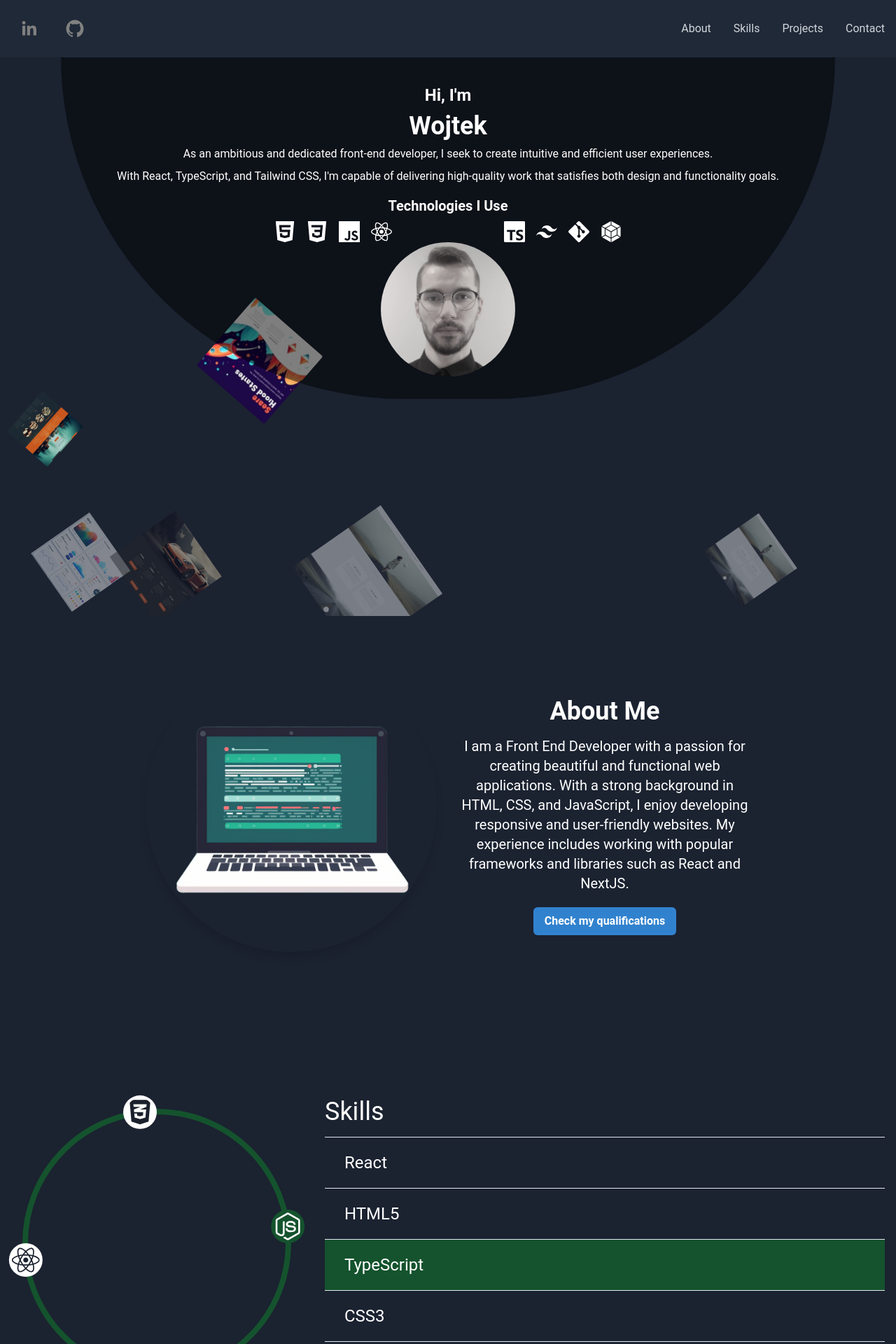
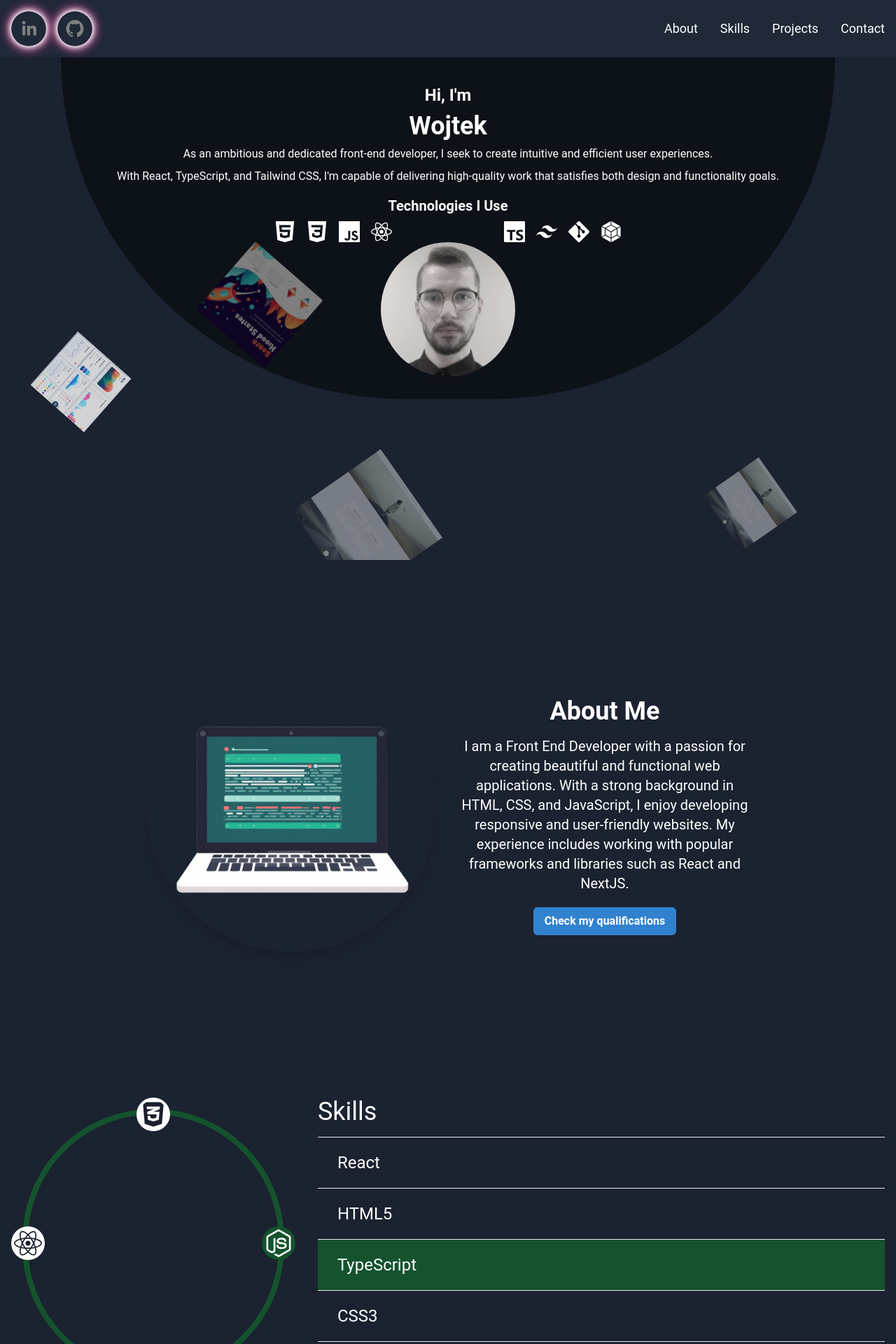
Before and after one commit to wp9975/my-portfolio, a Next.js app: page / in a window 1280 px wide. Shown: the top 1920 px of the page at 70% size. Built offline with nearby package versions, Linux system fonts and the light colour scheme.

Commit message:
layout fixes

```diff
--- a/src/components/Navbar.tsx
+++ b/src/components/Navbar.tsx
@@ -18,12 +18,14 @@ function Navbar({}: Props) {
         url="https://www.linkedin.com/in/wojciech-pieczonka-326710166/"
         fgColor="gray"
         bgColor="transparent"
+        className="rounded-full bthover"
       />
       <SocialIcon
         url="https://www.github.com/wp9975"
         fgColor="gray"
         bgColor="transparent"
         target="_blank"
+        className="rounded-full bthover"
       />
     </div>
   );
@@ -36,16 +38,16 @@ function Navbar({}: Props) {
       exit={{ x: 100, opacity: 0 }}
       transition={{ duration: 0.3 }}
     >
-      <Link href="#about" className="transition-all duration-300 border-white cursor-pointer hover:border-t-2">
+      <Link href="#about" className="text-lg transition-all duration-300 border-white cursor-pointer hover-link hover:border-t-2">
         About
       </Link>
-      <Link href="#skills" className="transition-all duration-300 border-white cursor-pointer hover:border-t-2">
+      <Link href="#skills" className="text-lg transition-all duration-300 border-white cursor-pointer hover-link hover:border-t-2">
         Skills
       </Link>
-      <Link href="#projects" className="transition-all duration-300 border-white cursor-pointer hover:border-t-2">
+      <Link href="#projects" className="text-lg transition-all duration-300 border-white cursor-pointer hover-link hover:border-t-2">
         Projects
       </Link>
-      <Link href="#contact" className="transition-all duration-300 border-white cursor-pointer hover:border-t-2">
+      <Link href="#contact" className="text-lg transition-all duration-300 border-white cursor-pointer hover-link hover:border-t-2">
         Contact
       </Link>
     </motion.nav>
@@ -76,7 +78,7 @@ function Navbar({}: Props) {
                 <Link
                   href="#about"
                   onClick={toggleMenu}
-                  className="px-6 py-3 cursor-pointer focus:ring-4 ring-white"
+                  className="px-6 py-3 cursor-pointer focus:ring-4 ring-white "
                 >
                   About
                 </Link>
--- a/src/components/Skills.tsx
+++ b/src/components/Skills.tsx
@@ -80,9 +80,10 @@ const Section = () => {
       className="relative flex flex-wrap w-full py-20 mx-auto max-w-screen-2xl"
     >
       <div className="w-full md:flex ">
-        <div className="relative p-8 transform md:flex ">
+
+      <div className="relative w-full p-8 overflow-hidden transform md:w-1/2 md:flex ">
   <div
-            className={` flex items-center transition-all duration-500 justify-center border-8 rounded-full w-96 h-96 ${
+    className={`relative flex items-center transition-all duration-500 justify-center border-8 rounded-full w-96 h-96 ${
       iconState === 0
         ? "border-gray-600"
         : iconState === 1
@@ -94,31 +95,32 @@ const Section = () => {
     style={{ transform: `rotate(${rotation}deg)` }}
   >
     <FaReact
-              className={`fixed p-1 text-5xl  rounded-full ${
+      className={`absolute p-1 text-5xl  rounded-full ${
         iconState === 0 ? " bg-gray-600 text-white" : "bg-white"
       }`}
-              style={{zIndex: 1, transform: " translate(-390%, 50%)" }}
+      style={{ top: '50%', left: '0', transform: 'translate(-50%, -50%)' }}
     />
     <FaHtml5
-              className={`fixed p-1 text-5xl  rounded-full ${
+      className={`absolute p-1 text-5xl  rounded-full ${
         iconState === 1 ? "bg-slate-700 text-white" : "bg-white"
       }`}
-              style={{zIndex: 1, transform: " translate(50%, 390%)" }}
+      style={{ bottom: '0', left: '50%', transform: 'translate(-50%, 50%)' }}
     />
     <FaNodeJs
-              className={`fixed p-1 text-5xl  rounded-full ${
+      className={`absolute p-1 text-5xl  rounded-full ${
         iconState === 2 ? "bg-green-900 text-white" : "bg-white"
       }`}
-              style={{zIndex: 1, transform: " translate(390%, -50%)" }}
+      style={{ top: '50%', right: '0', transform: 'translate(50%, -50%)' }}
     />
     <FaCss3Alt
-              className={`fixed p-1 text-5xl  rounded-full ${
+      className={`absolute p-1 text-5xl  rounded-full ${
         iconState === 3 ? "bg-blue-900 text-white" : "bg-white"
       }`}
-              style={{zIndex: 1, transform: " translate(-50%, -390%)" }}
+      style={{ top: '0', left: '50%', transform: 'translate(-50%, -50%)' }}
     />
   </div>
 </div>
+
 
         <div className="relative w-full p-4 space-y-4 text-white ">
           <h2 className="text-4xl">Skills</h2>
--- a/src/components/landing/LandingSection.tsx
+++ b/src/components/landing/LandingSection.tsx
@@ -1,14 +1,19 @@
 import React from 'react'
 import BgAnimating from './background/BgAnimating'
 import LandingContent from './subcomponents/LandingContent'
+import { AnimatePresence } from 'framer-motion'
 
 type Props = {}
 
 const LandingSection = (props: Props) => {
   return (
-    <div className='z-10 h-screen'>
-        <div className='flex justify-center w-full'><LandingContent/></div>
+    <div className='z-10 w-full h-screen overflow-x-hidden'>
 
+      <AnimatePresence>
+      <div className='flex justify-center w-full'>
+        <LandingContent/>
+        </div>
+        </AnimatePresence>
         <BgAnimating/>
 
     </div>
--- a/src/components/landing/background/BgAnimating.tsx
+++ b/src/components/landing/background/BgAnimating.tsx
@@ -7,7 +7,7 @@ type Props = {};
 
 const BgAnimating = (props: Props) => {
   return (
-<div className="z-10 min-h-screen">
+<div className="absolute top-0 z-10 min-h-screen">
   <ul className={classes.background}>
     <li style={{backgroundImage: 'url(/images/landing/1.png)'}}></li>
     <li style={{backgroundImage: 'url(/images/landing/2.png)'}}></li>
--- a/src/components/landing/background/bganimating.module.css
+++ b/src/components/landing/background/bganimating.module.css
@@ -69,7 +69,7 @@
     width: 8vw;
     height: 8vw;
     bottom: -8vw;
-    animation-delay: 5s;
+    animation-delay: 3s;
 }
 .background li:nth-child(3) {
     left: 35%;
@@ -83,7 +83,7 @@
     width: 9vw;
     height: 9vw;
     bottom: -9vw;
-    animation-delay: 5s;
+    animation-delay: 9s;
 }
 .background li:nth-child(5) {
     left: 80%;
@@ -97,33 +97,33 @@
     width: 6vw;
     height: 6vw;
     bottom: -6vw;
-    animation-delay: 3s;
+    animation-delay: 7s;
 }
 .background li:nth-child(7) {
     left: 60%;
     width: 11vw;
     height: 11vw;
     bottom: -11vw;
-    animation-delay: 19s;
+    animation-delay: 10s;
 }
 .background li:nth-child(8) {
     left: 48%;
     width: 9.5vw;
     height: 9.5vw;
     bottom: -9.5vw;
-    animation-delay: 20s;
+    animation-delay: 11s;
 }
 .background li:nth-child(9) {
     left: 89%;
     width: 10.5vw;
     height: 10.5vw;
     bottom: -10.5vw;
-    animation-delay: 18s;
+    animation-delay: 15s;
 }
 .background li:nth-child(10) {
     left: 4%;
     width: 8.5vw;
     height: 8.5vw;
     bottom: -8.5vw;
-    animation-delay: 38s;
+    animation-delay: 18s;
 }
--- a/src/components/landing/subcomponents/LandingContent.tsx
+++ b/src/components/landing/subcomponents/LandingContent.tsx
@@ -19,48 +19,61 @@ const containerVariants = {
   show: {
     opacity: 1,
     transition: {
-      staggerChildren: 0.1
-    }
+      staggerChildren: 0.1,
+    },
   },
   exit: {
     opacity: 0,
     transition: {
       staggerChildren: 0.05,
-      staggerDirection: -1
-    }
-  }
+      staggerDirection: -1,
+    },
+  },
 };
 
 const childVariants = {
   hidden: { opacity: 0, y: 20 },
   show: { opacity: 1, y: 0 },
-  exit: { opacity: 0, y: -20 }
+  exit: { opacity: 0, y: -20 },
 };
 
 const LandingContent = (props: Props) => {
   const { ref, inView } = useInView({
-    threshold: 0.3,
+    threshold: 0.15,
   });
   return (
-    <motion.div ref={ref} className="absolute z-20 flex flex-col items-center justify-center pt-10 text-center text-white bg-black bg-opacity-50 rounded-b-full "
+    <motion.div
+      ref={ref}
+      className="z-20 flex flex-col items-center justify-center w-full pt-10 text-center text-white bg-black bg-opacity-50 rounded-b-full md:w-auto "
       variants={containerVariants}
       initial="hidden"
       animate={inView ? "show" : "exit"}
       exit="exit"
     >
-      <motion.h2 className="mb-2 text-2xl font-bold" variants={childVariants}>{"Hi, I\'m"}</motion.h2>
-      <motion.h2 className="mb-2 text-4xl font-bold" variants={childVariants}>Wojtek</motion.h2>
+      <motion.h2 className="mb-2 text-2xl font-bold" variants={childVariants}>
+        {"Hi, I'm"}
+      </motion.h2>
+      <motion.h2 className="mb-2 text-4xl font-bold" variants={childVariants}>
+        Wojtek
+      </motion.h2>
       <motion.p className="mb-2" variants={childVariants}>
         As an ambitious and dedicated front-end developer, I seek to create
         intuitive and efficient user experiences.
       </motion.p>
       <motion.p className="px-20 mb-4" variants={childVariants}>
-       { "With React, TypeScript, and Tailwind CSS, I\'m capable of delivering high-quality work that satisfies both design and functionality goals."}
+        {
+          "With React, TypeScript, and Tailwind CSS, I'm capable of delivering high-quality work that satisfies both design and functionality goals."
+        }
       </motion.p>
-      <motion.h3 className="mb-2 text-xl font-bold" variants={childVariants}>Technologies I Use</motion.h3>
+      <motion.h3 className="mb-2 text-xl font-bold" variants={childVariants}>
+        Technologies I Use
+      </motion.h3>
 
-      <motion.ul className="flex justify-center space-x-4" variants={childVariants}>
-      <li>
+      <motion.ul
+        className="flex justify-center space-x-4"
+        variants={childVariants}
+      >
+        <li>
           <SiHtml5 size={30} />
         </li>
         <li>
@@ -93,7 +106,6 @@ const LandingContent = (props: Props) => {
         className="w-48 h-48 mb-8 rounded-full"
         variants={childVariants}
       />
-
     </motion.div>
   );
 };
--- a/src/pages/index.tsx
+++ b/src/pages/index.tsx
@@ -13,7 +13,7 @@ import LandingSection from "@/components/landing/LandingSection";
 
 export default function Home() {
   return (
-    <div className="min-w-full bg-background">
+    <div className="w-full bg-background">
       <Head>
         <title>Portfolio</title>
       </Head>
--- a/src/styles/globals.css
+++ b/src/styles/globals.css
@@ -6,16 +6,60 @@
 
 * {
   font-family: 'Roboto', sans-serif;
+
+}
+
+html{
   scroll-behavior: smooth;
 }
 
 body {
   padding: 0;
   margin: 0;
-  scroll-behavior: smooth;
-  width: 100vw;
+
   overflow-x: hidden;
 }
+
+/* Globals */
+
+.bthover {
+  position: relative;
+  display: flex;
+  align-items: center;
+  justify-content: center;
+  font: 1.5rem sans-serif;
+  cursor: pointer;
+  transition: all 250ms ease-in-out;
+  box-shadow: 0 0 5px whitesmoke, 0 0 10px whitesmoke, 0 0 15px whitesmoke, 0 0 20px deeppink;
+}
+
+.bthover:hover {
+  box-shadow: 0 0 10px whitesmoke, 0 0 20px whitesmoke, 0 0 30px whitesmoke, 0 0 40px deeppink;
+}
+
+.hover-link {
+  position: relative;
+  overflow: hidden;
+  color: #fff;
+}
+
+.hover-link::after {
+  content: "";
+  position: absolute;
+  top: 0;
+  left: 0;
+  width: 100%;
+  height: 100%;
+  background: linear-gradient(whitesmoke, transparent);
+  transform: translateY(-100%);
+  transition: transform 0.3s ease-in-out;
+}
+
+.hover-link:hover::after {
+  transform: translateY(0%);
+}
+
+
 
 
 /* TechScroll.tsx */
```
Lines whose indentation alone changed are shown as unchanged.
